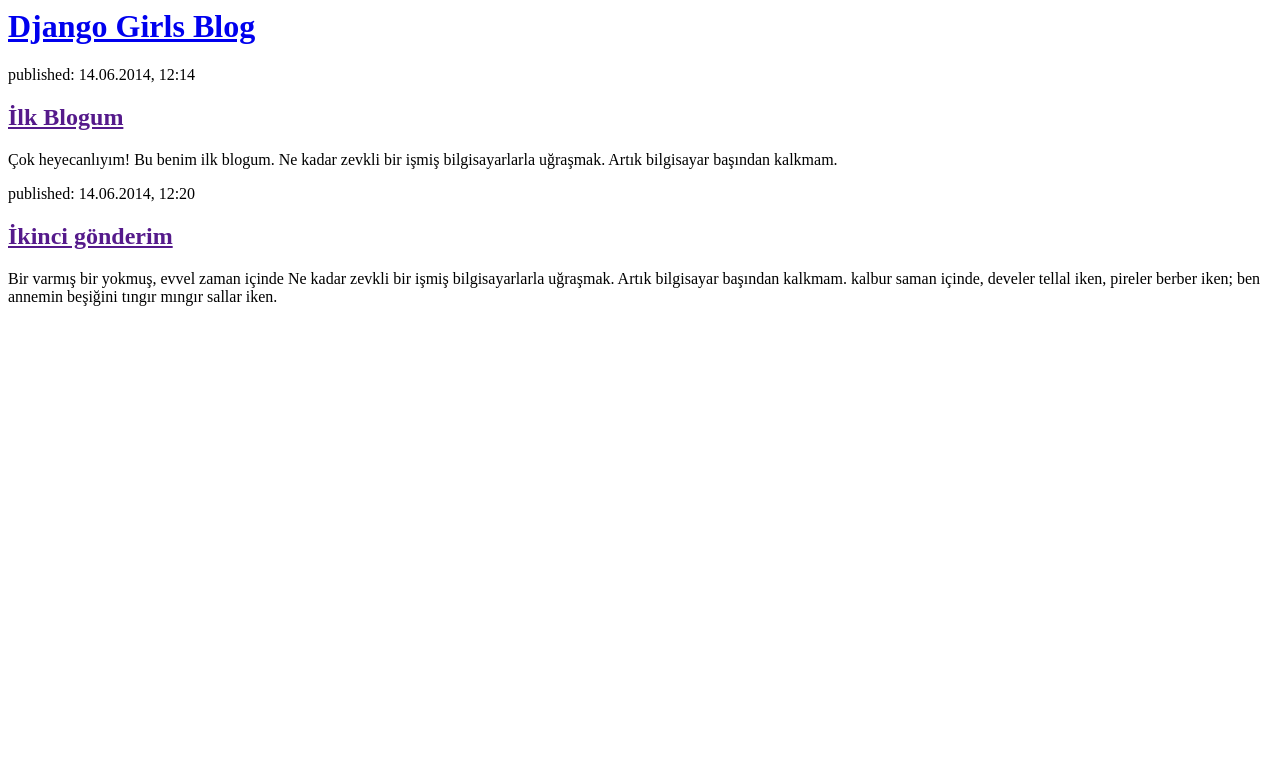
After one commit to muhammetemin061/my-first-blog, a Django app: template blog/templates/blog/base.html in a window 1280 px wide. The commit adds this page. Shown: the top 783 px of the page. Run offline with Django 5.2, Linux system fonts and the light colour scheme; the template is opened without the code that fills it, so the values that code supplies are empty; parts of the project's set-up code (start-up, migrations or seed data) failed here and were passed over.

Commit message:
Açıklayıcı bir commit mesajı

```diff
--- a/blog/admin.py
+++ b/blog/admin.py
@@ -2,6 +2,7 @@
 from .models import Post
 #super user modeli oluşturmamız lazım superuserin herşeye erişimi vardır
 #Admin sayfasında modelimizi görünür kılabilmek için, modeli admin.site.register(Post) ile kaydetmemiz gerekiyor.
-#venv etkinleştirmek için yürütme politikasını değiştir ardından myvenv\Scripts\activate bun kodu cmd ye yaz
+#venv etkinleştirmek için yürütme politikasını değiştir ardından myvenv\Scripts\activate bun kodu cmd ye yaz dogru  dizine dikkat et
+#
 
 admin.site.register(Post)
--- /dev/null
+++ b/blog/templates/blog/base.html
@@ -0,0 +1,21 @@
+<html>
+    <head>
+        <title>Django Girls blog</title>
+    </head>
+    <body>
+        <div>
+            <h1><a href="/">Django Girls Blog</a></h1>
+        </div>
+        <div>
+            <p>published: 14.06.2014, 12:14</p>
+            <h2><a href="">İlk Blogum</a></h2>
+            <p>Çok heyecanlıyım! Bu benim ilk blogum. Ne kadar zevkli bir işmiş bilgisayarlarla uğraşmak. Artık bilgisayar başından kalkmam. </p>
+        </div>
+
+        <div>
+            <p>published: 14.06.2014, 12:20</p>
+            <h2><a href="">İkinci gönderim</a></h2>
+            <p>Bir varmış bir yokmuş, evvel zaman içinde Ne kadar zevkli bir işmiş bilgisayarlarla uğraşmak. Artık bilgisayar başından kalkmam. kalbur saman içinde, develer tellal iken, pireler berber iken; ben annemin beşiğini tıngır mıngır sallar iken.</p>
+        </div>
+    </body>
+</html>
--- a/blog/views.py
+++ b/blog/views.py
@@ -1,5 +1,8 @@
 from django.shortcuts import render
+from django.utils import timezone
+from .models import Post
 
 # Create your views here.
 def post_list(request):
-    return render(request, 'blog/post_list.html', {})
+    posts = Post.objects.filter(published_date__lte=timezone.now()).order_by('published_date')
+    return render(request, 'blog/post_list.html', {'posts': posts})
```
Also changed, not shown: blog/templates/blog/post_list.html (+5 -9 lines), blog_script.py (added).
